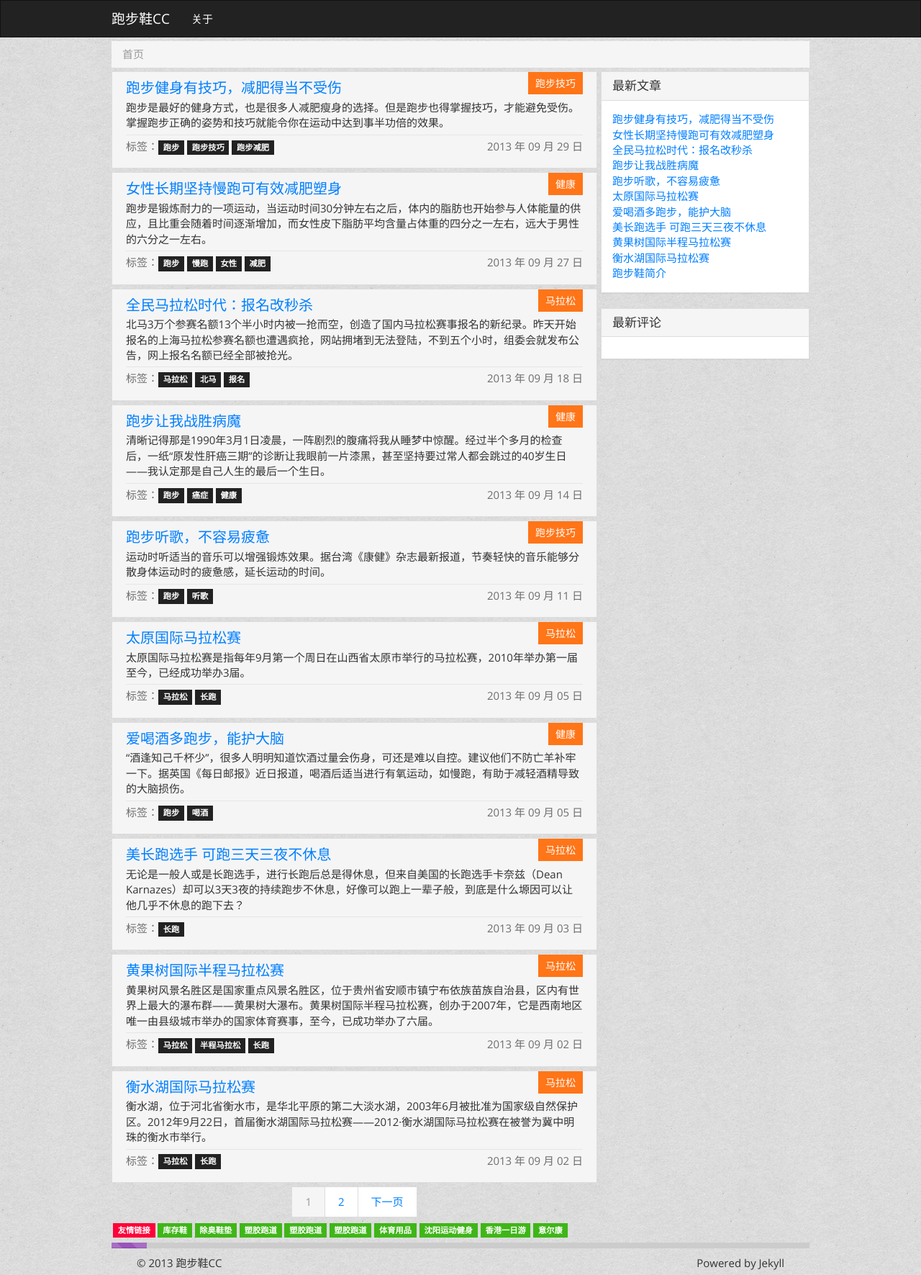
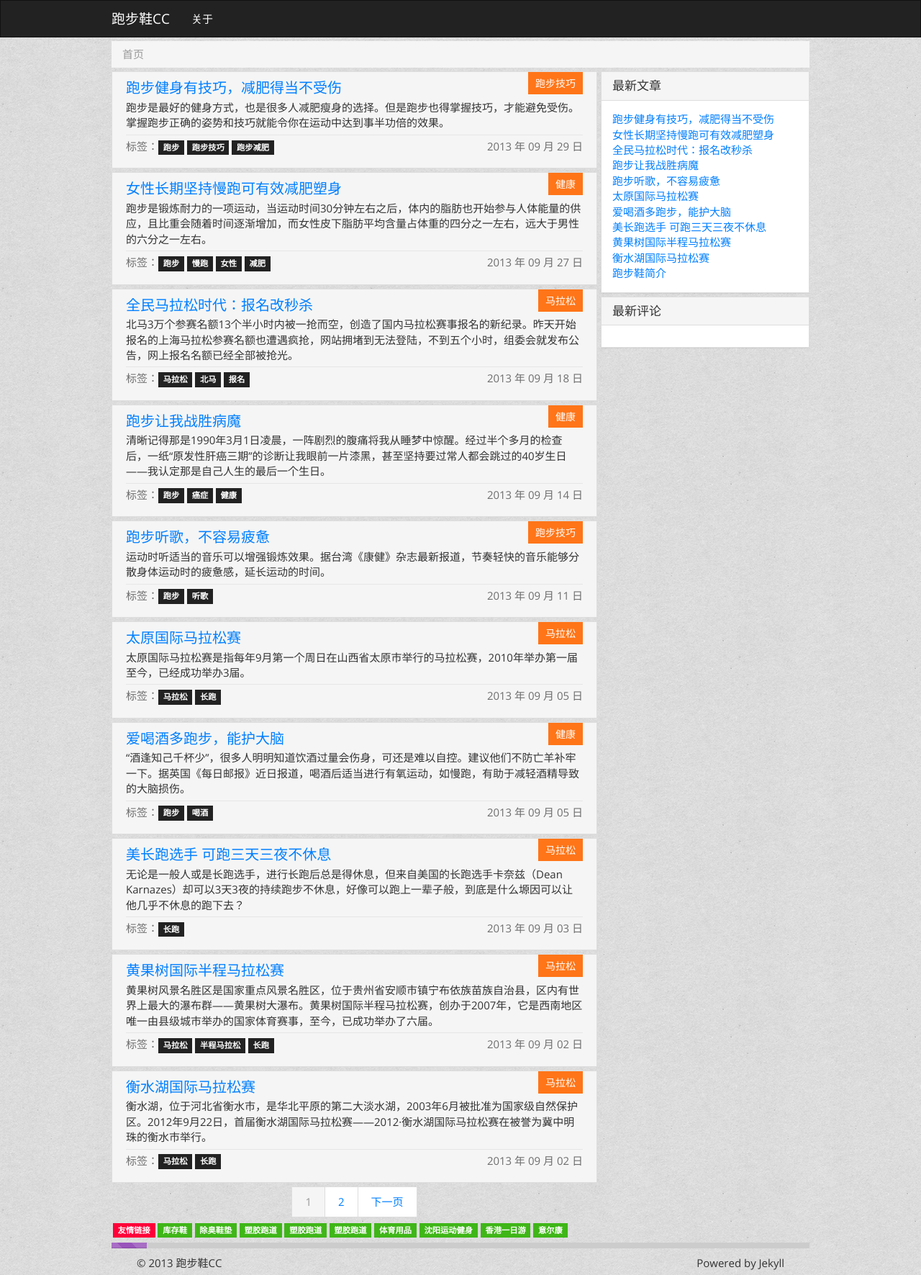
Before and after one commit to paobuxie/paobuxie.github.com, a Jekyll site: the page built from index.html, in a window 1280 px wide. Shown: the whole page at 72% size. Built offline with Jekyll 4.4.1, drawn with Linux system fonts in a browser that asks for light colours; Markdown is read by kramdown in place of the engine named in the settings; the list of posts is cut into pages by our own code; comment, search, counter and statistics services are not loaded.

Commit message:
多说首页

```diff
--- a/assets/custom.css
+++ b/assets/custom.css
@@ -54,6 +54,13 @@
   width:634px;
 }
 
+.panel {
+  margin-bottom: 5px;
+}
+.panel #ds-recent-comments li.ds-comment{
+  border: none;
+}
+
 .panel-body ul {
   list-style-type: none;
   padding-left: 0;
```
